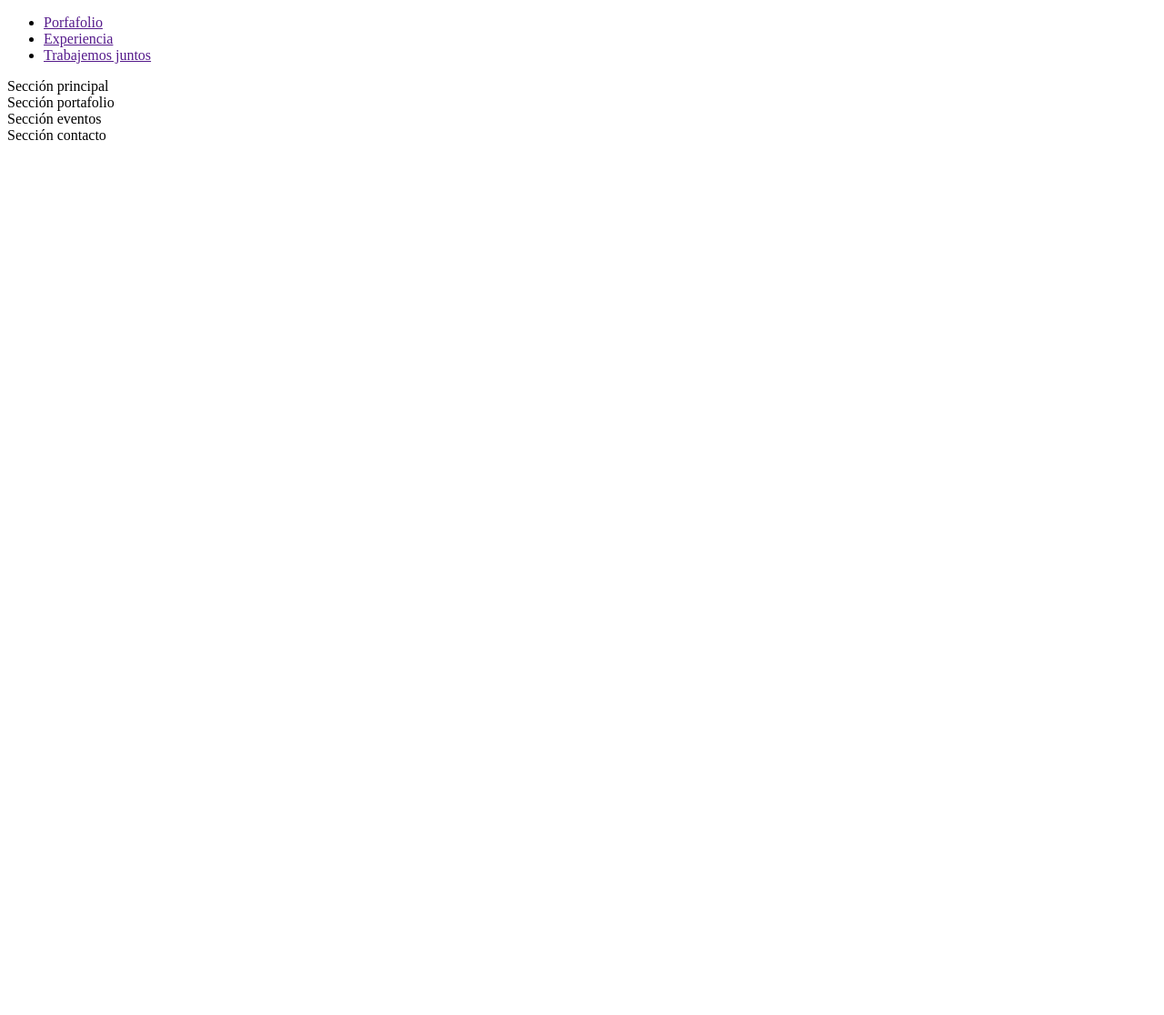
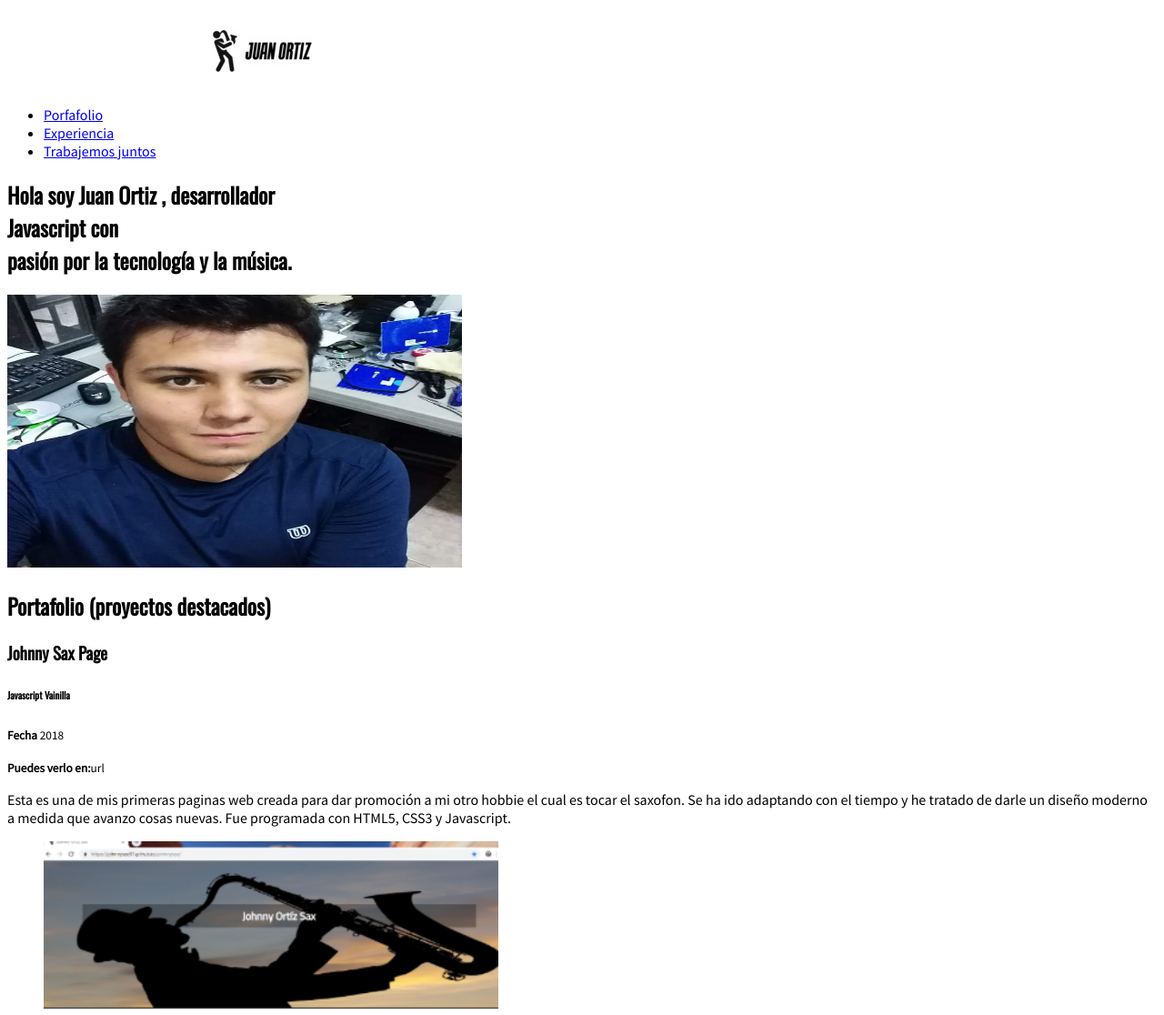
Before and after one commit to TheDevSaxGuy/portfolio, a plain HTML site: page index.html in a window 1280 px wide. Shown: the top 1116 px of the page at 91% size. Before the commit the page ends 800 px from the top, so only its background shows below. Drawn offline with nearby package versions, Linux system fonts and the light colour scheme.

Commit message:
Done with structure and fonts

```diff
--- /dev/null
+++ b/css/styles.css
@@ -0,0 +1,7 @@
+body{
+    font-family: 'Source Sans Pro', sans-serif
+}
+
+h1,h2,h3,h4,h5,h6{
+    font-family: 'Oswald',sans-serif;
+}
--- a/index.html
+++ b/index.html
@@ -1,25 +1,71 @@
 <!DOCTYPE html>
-<html lang="en">
+<html lang="es">
 <head>
     <meta charset="UTF-8">
     <meta name="viewport" content="width=device-width, initial-scale=1.0">
     <title>Hola soy Juan Ortiz</title>
+    <link  rel="icon" type="image/png" href="images/favicon.png"/>
+    <link href="https://fonts.googleapis.com/css2?family=Oswald&family=Source+Sans+Pro&display=swap" rel="stylesheet">
+    <link rel="stylesheet" href="css/styles.css">
 </head>
 <body>
-    <header>
-        <nav>
+    <header class="header">
+        <figure class="logo">
+            <img alt="Logo" src="images/logo_size_sax.jpg"/>
+        </figure>
+        <div>
+        <nav class="menu">
             <ul>
-                <li><a href="">Porfafolio</a></li>
-                <li><a href="">Experiencia</a></li>
-                <li><a href="">Trabajemos juntos</a></li>
+                <li><a class ="link" href="#portfolio">Porfafolio</a></li>
+                <li><a class ="link" href="#tech">Experiencia</a></li>
+                <li><a class ="link" href="#collaborate">Trabajemos juntos</a></li>
             </ul>
         </nav>
+        </div>
     </header>
-    <section>Sección principal</section>
-    <section>Sección portafolio</section>
-    <section>Sección eventos</section>
-    <section>Sección contacto</section>
-    <footer></footer>
+    <section class="hero">
+        <h1>Hola soy <strong> Juan Ortiz </strong>, desarrollador
+        <br/> <strong>Javascript </strong> con
+        <br/>pasión por la tecnología y la música.</h1>
+        <img src="images/hero.jpg" width="500px" height="300px" alt="imagen principal del sitio">
+    </section>
+    <section id="portfolio" class="portfolio">
+        <article class="project">
+            <h2>Portafolio (proyectos destacados)</h2>
+        </article>
+        <article>
+            <h3 class="project-title">Johnny Sax Page</h3>
+            <h6 class="project-techs">Javascript Vainilla</h6>
+            <p class="project-date"><small><strong>Fecha</strong> 2018</small></p>
+            <p class="project-url"><small><strong>Puedes verlo en:</strong>url</small></p>
+            <p class="project-description">Esta es una de mis primeras paginas web creada para dar promoción a mi otro hobbie el cual es tocar el saxofon.
+            Se ha ido adaptando con el tiempo y he tratado de darle un diseño moderno a medida que avanzo cosas nuevas. Fue programada con HTML5, CSS3 y Javascript.
+            </p>
+            <figure class="project-imageContainer">
+                <img class="project-image" src="images/johnnysax.png" width="500"/>
+            </figure>
+        </article>
+    </section>
+    <section id="tech" >
+        <article class="tech">
+        <h2>Tecnlogías</h2>
+        <figure class="tech-imageContainer">
+            <img class="tech-image" src="images/javascript.png" width="500"/>
+        </figure>
+        <h3 class="tech-title">Formación</h3>
+        <p>Una de mis grandes pasiones es aprender nuevas tecnologías y construir cosas geniales con mis nuevos conocimientos.</p>
+        </article>
+    </section>
+    <section id="collaborate" class="contact">
+        <form action="/suscripcion/" class="form-email">
+            <h3>Creamos algo juntos?</h3>
+            <input type="text" placeholder="Déjame tu email" id="email" />
+            <button>Enviar</button>
+        </form>
+    </section>
+    <footer class="footer">
+
+    </footer>
 
 </body>
 </html>
```
Also changed, not shown: images/code.png (added), images/favico.jpg (added), images/favico_invert.jpg (added), images/favicon.png (added), images/hero.jpg (added), images/javascript.png (added), images/johnnysax.png (added), images/logo_size_invert_sax.jpg (added), images/logo_size_sax.jpg (added).
